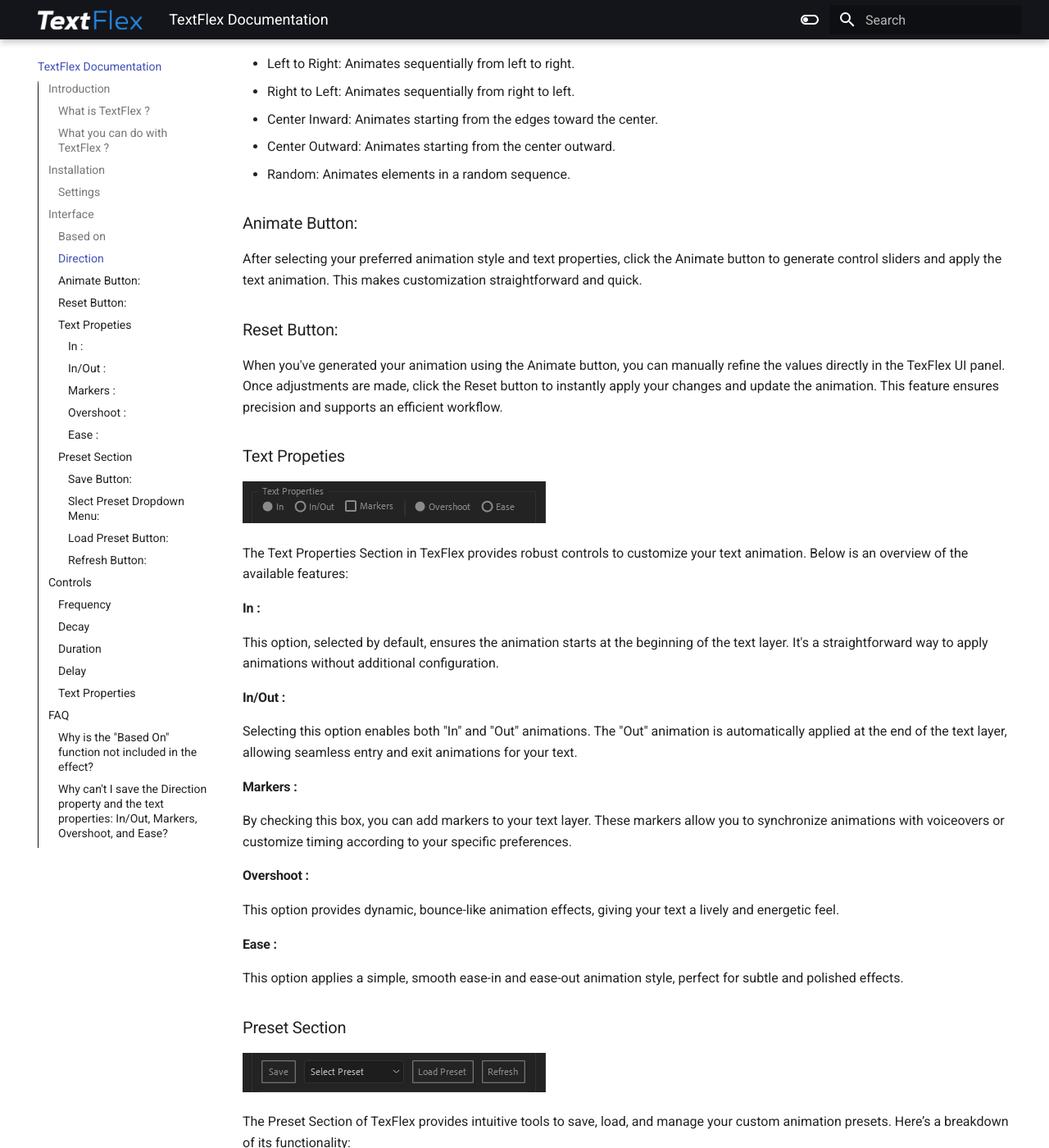
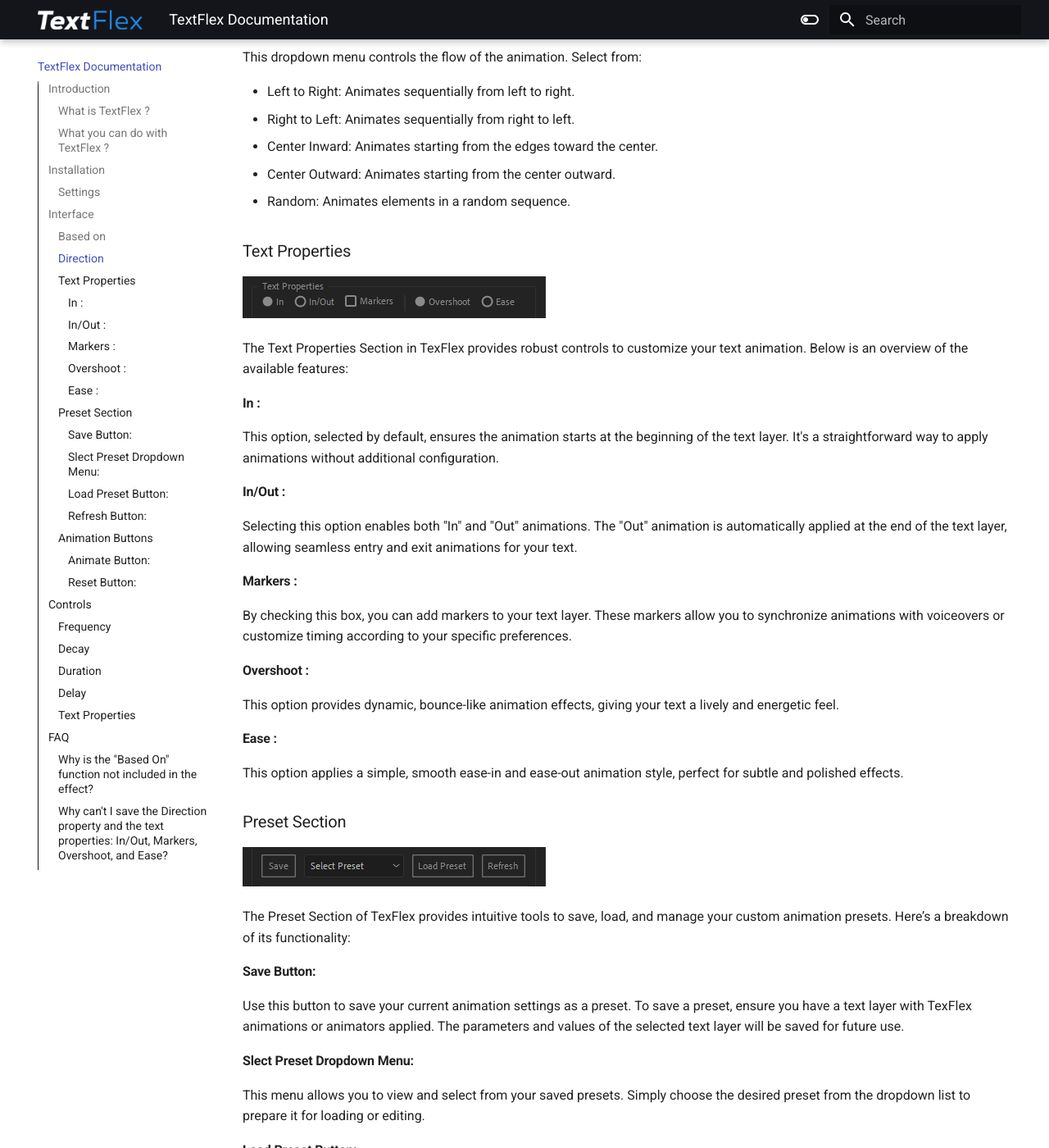
Before and after one commit to bloodlust666/TextFlex-documentation, an MkDocs documentation site: the page built from docs/index.md, in a window 1280 px wide and 1400 px high, scrolled down 3126 px. Shown: the whole window at 82% size. Built offline with MkDocs 1.6.1 and Material for MkDocs 9.7.7, drawn with Linux system fonts in a browser that asks for light colours; some of the changed text lies outside the part shown.

Commit message:
Quick Update
changing colors

```diff
--- a/docs/index.md
+++ b/docs/index.md
@@ -71,16 +72,8 @@
 - Center Outward: Animates starting from the center outward.
 - Random: Animates elements in a random sequence.
 
-### Animate Button:
-After selecting your preferred animation style and text properties, click the Animate button to generate control sliders and apply the text animation.
-This makes customization straightforward and quick.
 
-### Reset Button:
-When you've generated your animation using the Animate button, you can manually refine the values directly in the TexFlex UI panel.
-Once adjustments are made, click the Reset button to instantly apply your changes and update the animation.
-This feature ensures precision and supports an efficient workflow.
-
-### Text Propeties
+### Text Properties
 
 ![textflex](assets/Interface - TextProp.png/)
 
@@ -130,6 +123,19 @@
 If you open After Effects and don’t see your saved presets or if you’ve added new presets externally,
 use this button to refresh the dropdown menu. It ensures that all available presets are loaded and ready for use.
 
+### Animation Buttons
+
+![textflex](assets/Interface - Buttons.png/)
+
+#### Animate Button:
+After selecting your preferred animation style and text properties, click the Animate button to generate control sliders and apply the text animation.
+This makes customization straightforward and quick.
+
+#### Reset Button:
+When you've generated your animation using the Animate button, you can manually refine the values directly in the TexFlex UI panel.
+Once adjustments are made, click the Reset button to instantly apply your changes and update the animation.
+This feature ensures precision and supports an efficient workflow.
+
 ## Controls
 
 ![textflex](assets/Interface_Controls.png/)
--- a/mkdocs.yml
+++ b/mkdocs.yml
@@ -5,6 +5,7 @@
     - navigation.tabs
     - navigation.sections
     - toc.integrate
+    - navigation.expand
     - navigation.top
     - search.suggest
     - search.highlight
@@ -20,13 +21,13 @@
         icon: material/toggle-switch-off-outline
         name: Switch to dark mode
       primary: black
-      accent: purple
+      accent:  bleu
     - scheme: slate
       toggle:
         icon: material/toggle-switch
         name: Switch to light mode
       primary: yellow
-      accent: lime*
+      accent: yellow
 
   markdown_extensions:
   - attr_list
```
Also changed, not shown: other parts of docs/index.md (+1 -0 lines), docs/assets/Interface - Buttons.png (added).
